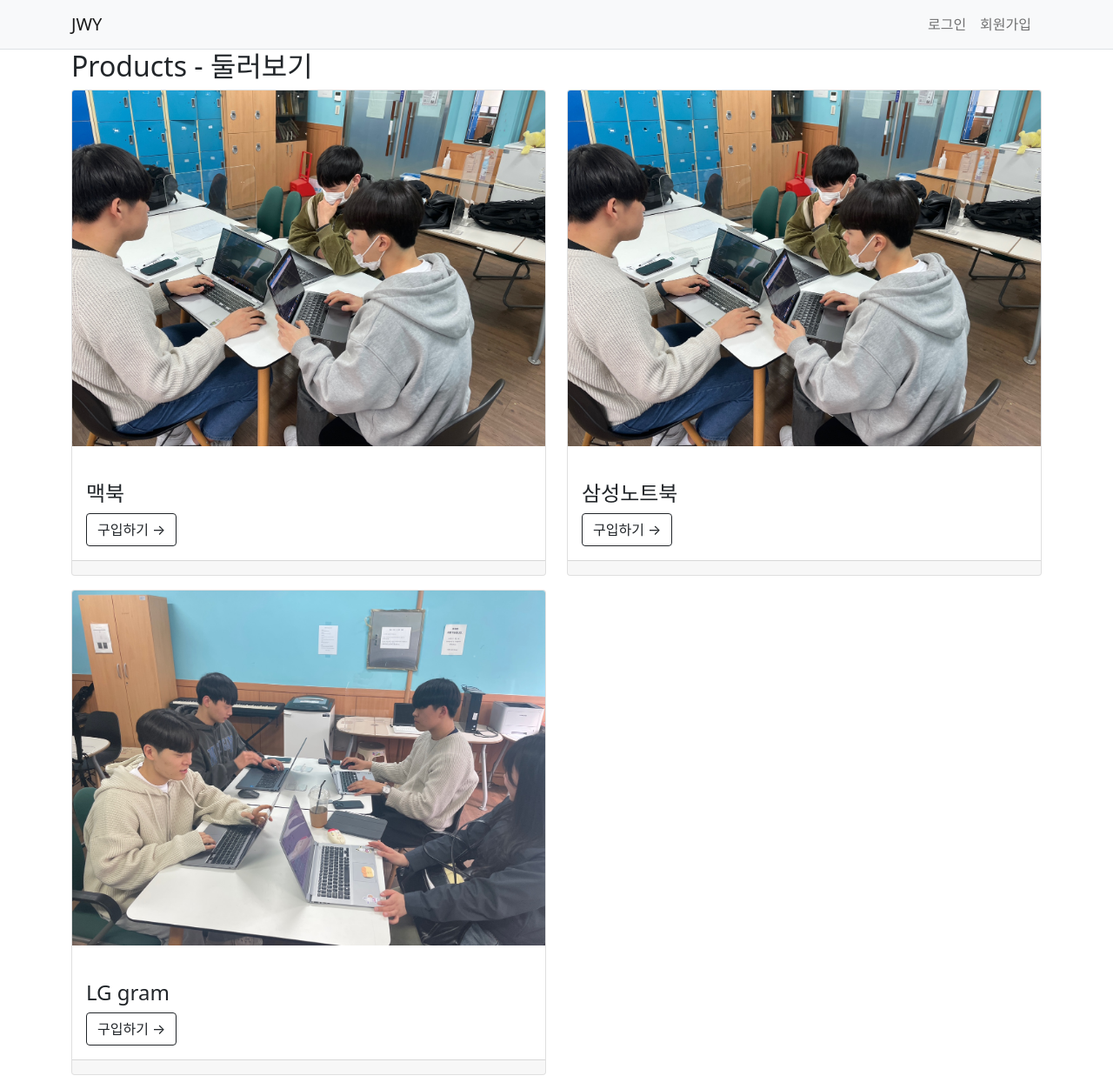
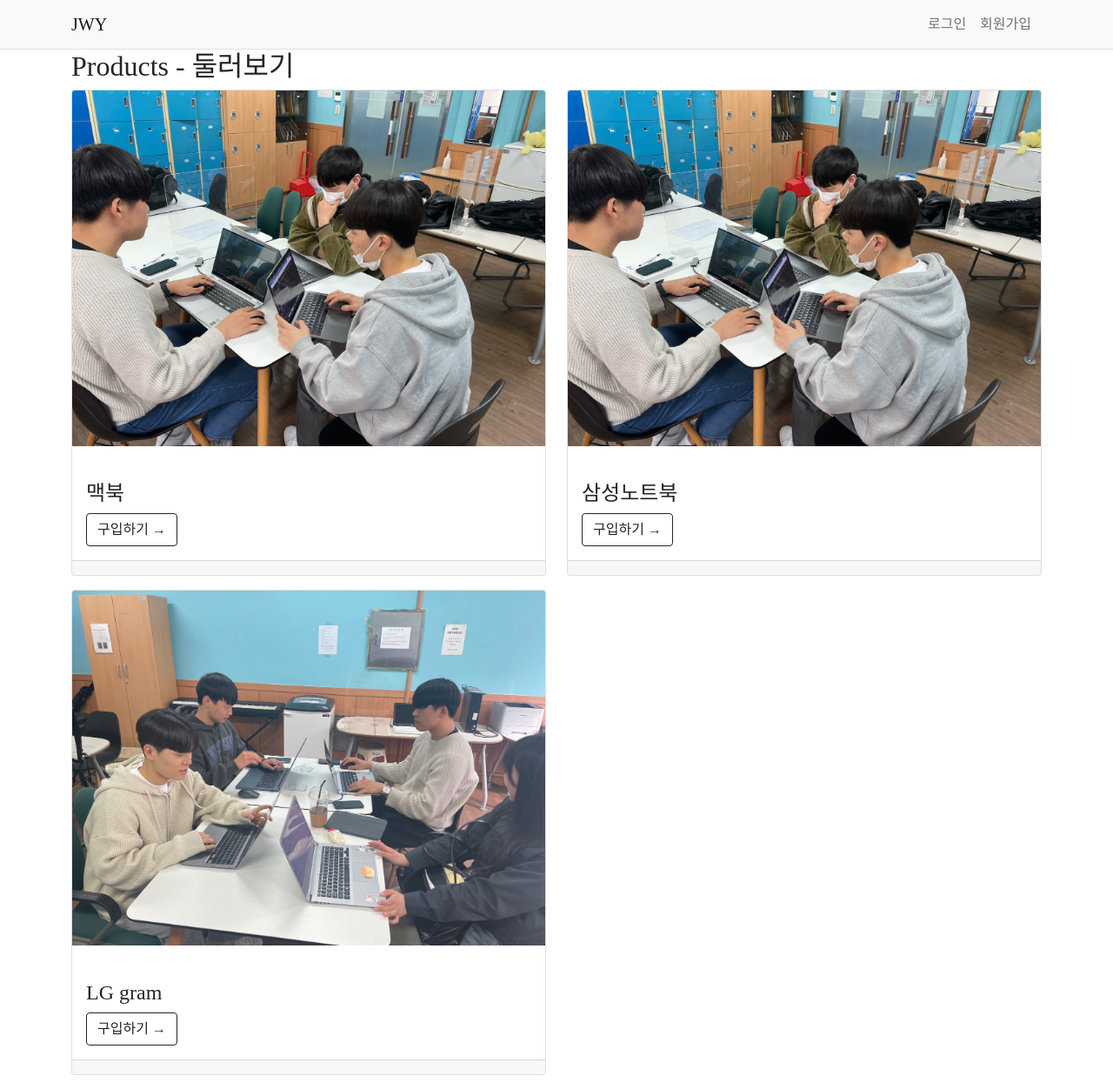
Before and after one commit to ohminseok99/Project, a Django app: page /jwy/ in a window 1280 px wide. Shown: the whole page at 87% size. Run offline with Django 4.2, Linux system fonts and the light colour scheme; data comes from the database, SQL or seed files in the repository; some web fonts are replaced.

Commit message:
폰트 적용

```diff
--- a/static/style.css
+++ b/static/style.css
@@ -1,3 +1,12 @@
+@font-face {
+    font-family: 'GmarketSansMedium';
+    src: url('https://cdn.jsdelivr.net/gh/projectnoonnu/noonfonts_2001@1.1/GmarketSansMedium.woff') format('woff');
+    font-weight: normal;
+    font-style: normal;
+}
+html > body{
+    font-family: 'GmarketSansMedium';
+}
 textarea{
     width:100%;
 }
--- a/user/templates/base.html
+++ b/user/templates/base.html
@@ -4,6 +4,8 @@
     <meta charset="UTF-8">
     <meta name="viewport" content="width=device-width, initial-scale=1.0">
     <title>Document</title>
+    {% load static %}
+    <link rel="stylesheet" href="{% static 'style.css' %}">
     <link href="https://cdn.jsdelivr.net/npm/bootstrap@5.0.0-beta1/dist/css/bootstrap.min.css" rel="stylesheet" integrity="sha384-giJF6kkoqNQ00vy+HMDP7azOuL0xtbfIcaT9wjKHr8RbDVddVHyTfAAsrekwKmP1" crossorigin="anonymous">
     <script src="https://cdn.jsdelivr.net/npm/bootstrap@5.0.0-beta1/dist/js/bootstrap.bundle.min.js" integrity="sha384-ygbV9kiqUc6oa4msXn9868pTtWMgiQaeYH7/t7LECLbyPA2x65Kgf80OJFdroafW" crossorigin="anonymous"></script>
 </head>
```
